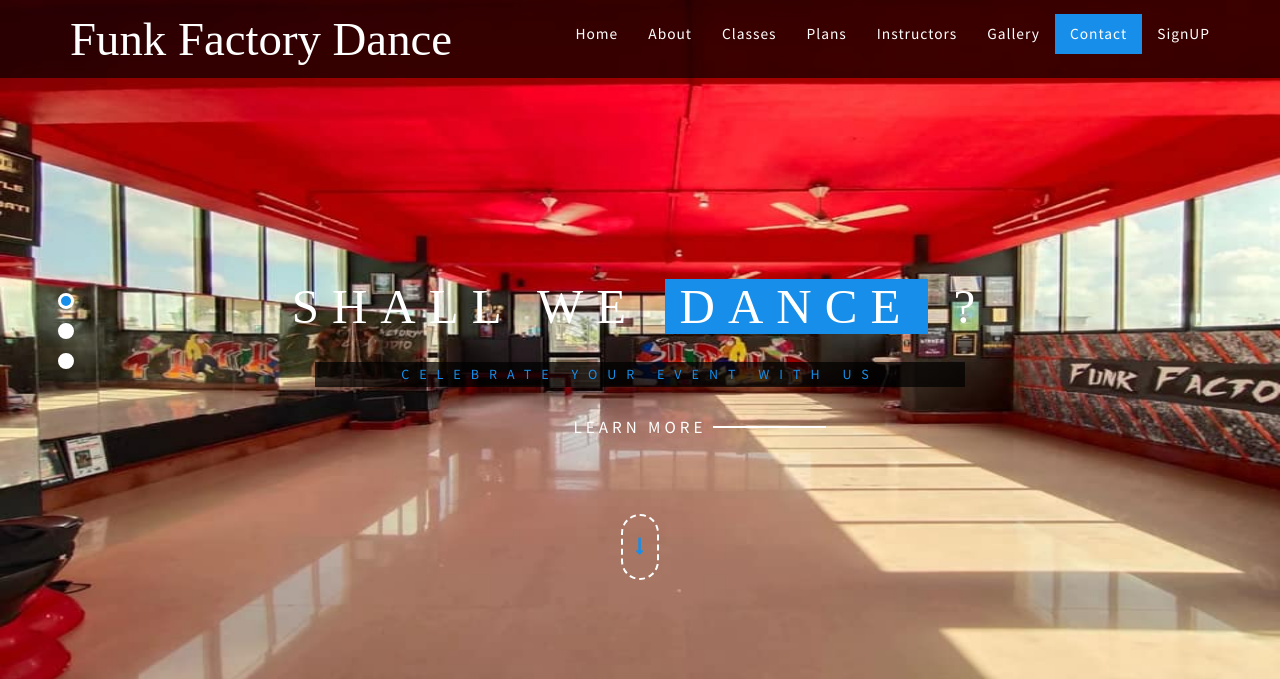
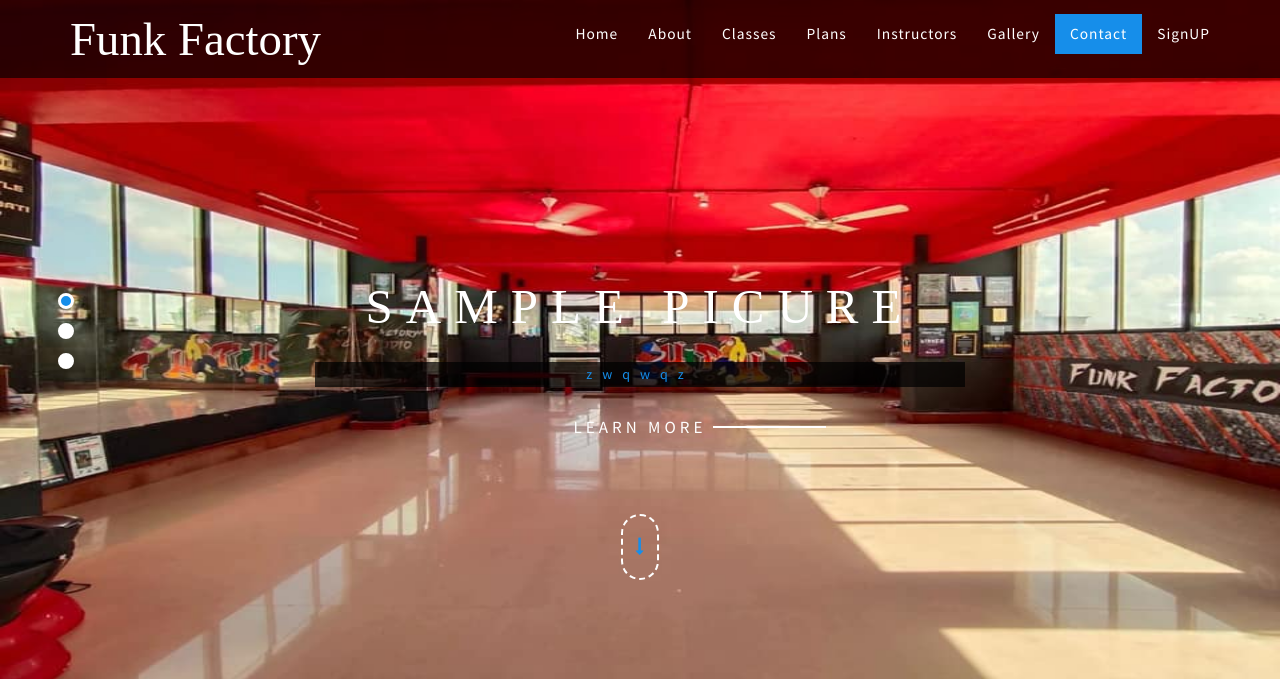
Before and after one commit to dipankarsahoo180/funkfactory, a Django app: template funkfactory/templates/index.html in a window 1280 px wide. Shown: the top 679 px of the page. Run offline with Django 3.2, Linux system fonts and the light colour scheme; data comes from the database, SQL or seed files in the repository; tables that the repository leaves empty hold one stand-in row (values such as "Sample post"); the template is opened without the code that fills it: values that come from a table or form of the project are taken from there, most other values are stand-ins (such as "Sample title", 1, 10 or a date in 2020); some libraries are stand-ins or nearby versions; some web fonts are replaced.

Commit message:
carousel details updated

```diff
--- a/funkfactory/funkfactory/settings.py
+++ b/funkfactory/funkfactory/settings.py
@@ -25,7 +25,7 @@ SECRET_KEY = 'dq@eow3i=she6-pcni(_s7*1&1xc5wf=4q2p_c0wi50&411fa4'
 # SECURITY WARNING: don't run with debug turned on in production!
 DEBUG = True
 
-ALLOWED_HOSTS = ['13.232.214.158']
+ALLOWED_HOSTS = ['13.232.214.158', 'localhost']
 
 
 # Application definition
--- a/funkfactory/templates/index.html
+++ b/funkfactory/templates/index.html
@@ -42,8 +42,8 @@ License URL: http://creativecommons.org/licenses/by/3.0/
 						<div class="w3layouts-banner-top" style = "background: url({{pictures.images.url}}) no-repeat 0px 0px;background-size:100% 100%;">
 							<div class="container">
 								<div class="agileits-banner-info">
-									<h3>Shall We <span>Dance</span> ?</h3>
-										<p>CELEBRATE YOUR EVENT WITH US</p>
+									<h3>{{picures.title}}</h3>
+										<p>{{pictures.body}}</p>
 									<div class="agileits_w3layouts_more menu__item">
 											<a href="#" class="menu__link" data-toggle="modal" data-target="#myModal">Learn More</a>
 									</div>
@@ -75,7 +75,7 @@ License URL: http://creativecommons.org/licenses/by/3.0/
 							<span class="icon-bar"></span>
 							<span class="icon-bar"></span>
 						</button>
-						<h1><a class="navbar-brand" href="/">Funk Factory Dance</a></h1>
+						<h1><a class="navbar-brand" href="/">Funk Factory</a></h1>
 					</div>
 					<!-- Collect the nav links, forms, and other content for toggling -->
 					<div class="collapse navbar-collapse navbar-ex1-collapse">
```
